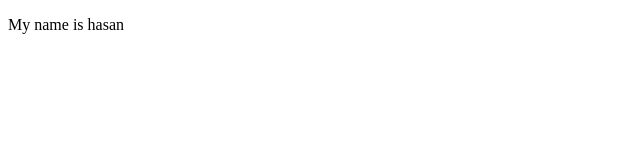
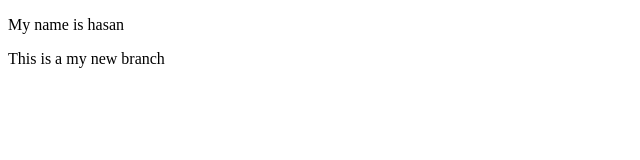
Before and after one commit to hasanmd91/Github_merge_conflicts-, a plain HTML site: page index.html in a window 1280 px wide. Shown: the whole page, without its empty margins (0-640 px from the left). Drawn offline with Linux system fonts and the light colour scheme.

Commit message:
test: this is new branch commit

```diff
--- a/index.html
+++ b/index.html
@@ -9,6 +9,7 @@
   <body>
     <div class="new_div">
       <p>My name is hasan</p>
+      <p>This is a my new branch</p>
     </div>
   </body>
 </html>
```
